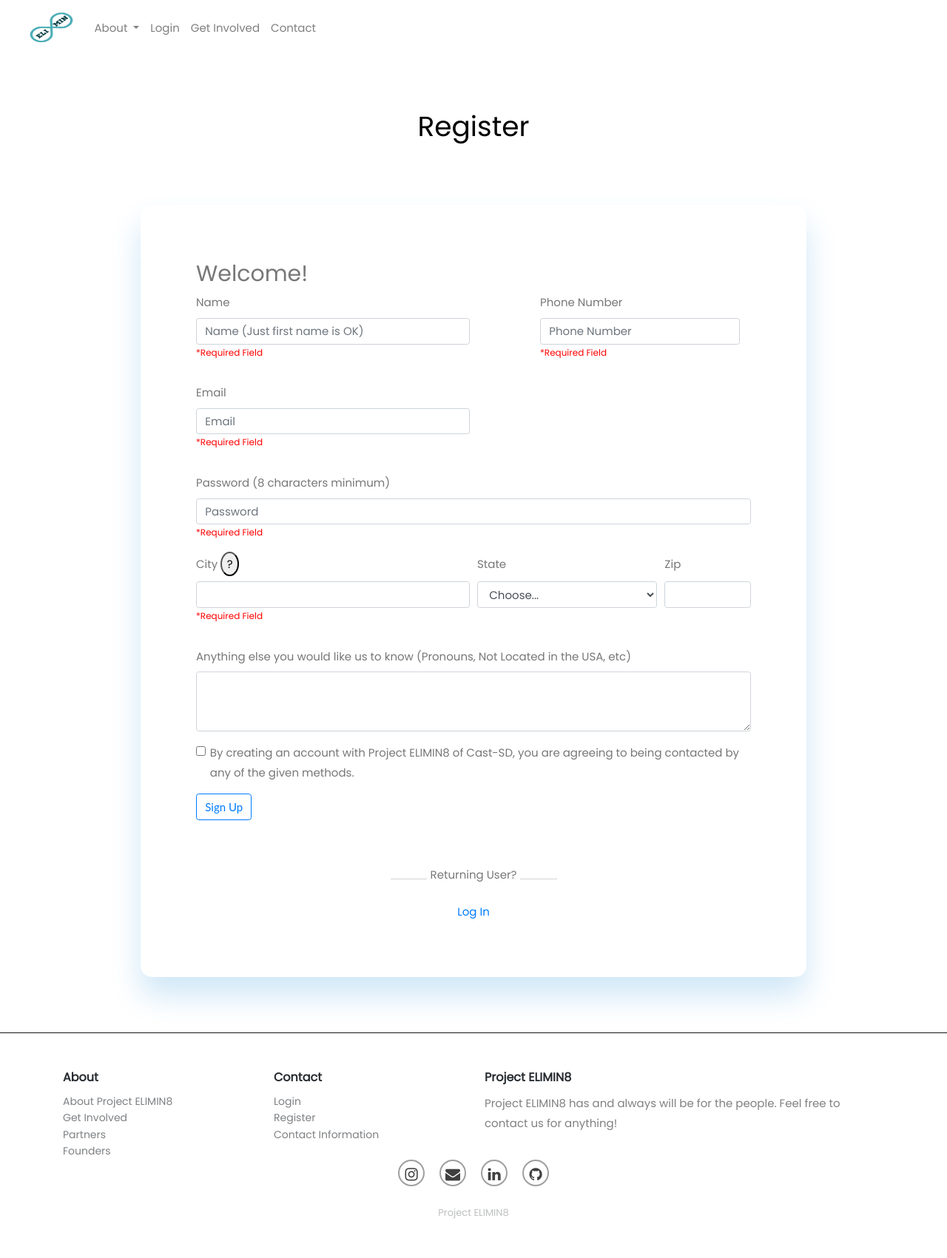
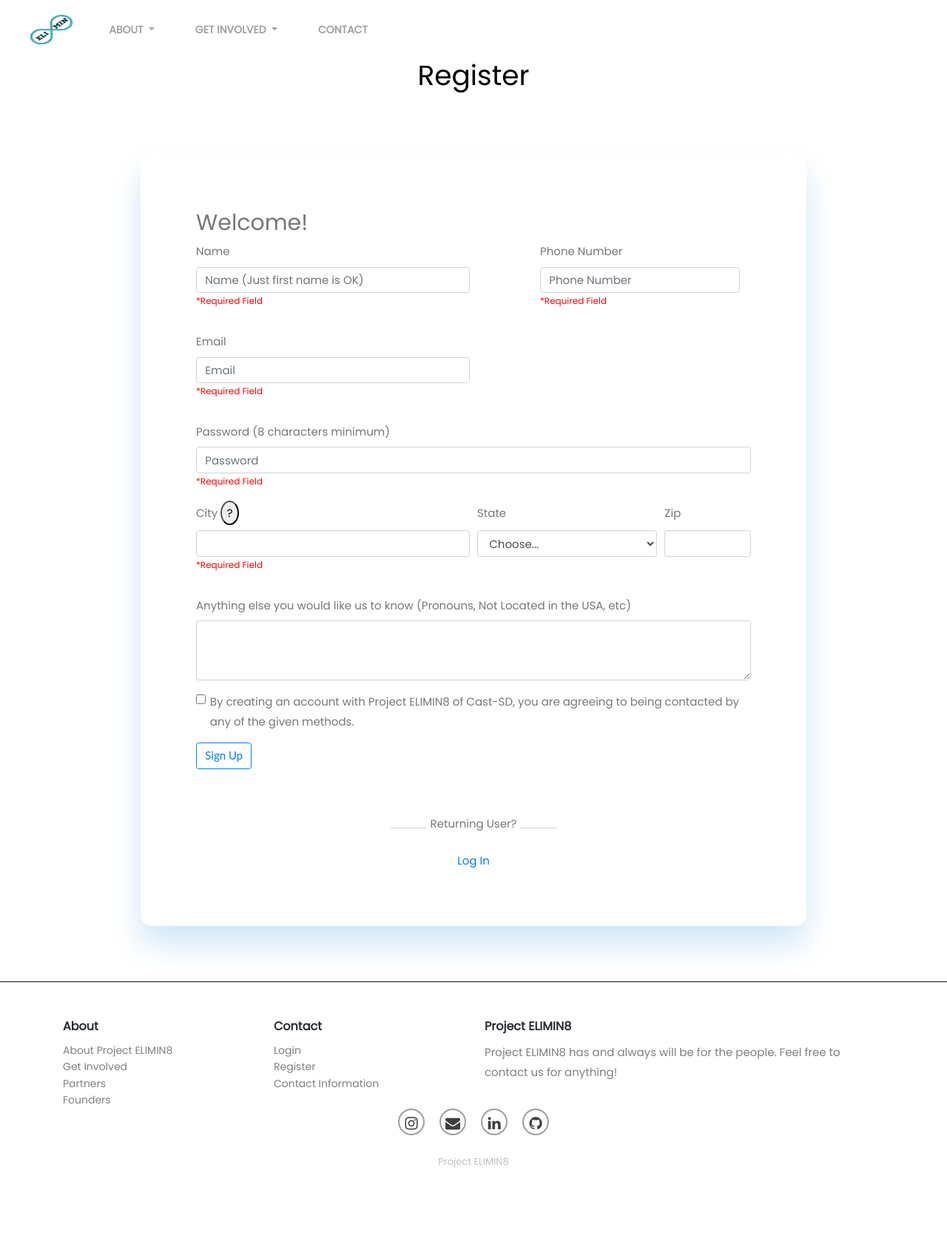
Before and after one commit to peacekeeper6/CastSD-Branch-Org, a Flask app: page /register in a window 1280 px wide. Shown: the whole page at 74% size. After the commit the page ends 1579 px from the top, so only its background shows below. Run offline with Flask 2, Linux system fonts and the light colour scheme; some libraries are stand-ins or nearby versions.

Commit message:
fix register navbar

```diff
--- a/Flaskenv/static/styles/register.css
+++ b/Flaskenv/static/styles/register.css
@@ -9,7 +9,7 @@ h1 {
     margin-bottom:5rem;
 }
 h2 {
-    margin-bottom:2rem
+    margin-bottom:5rem
 }
 container {
     padding-top:5rem;
@@ -73,7 +73,7 @@ span {
     margin: auto;
     text-align: center;
 } */
-a, .parent {
+#a, .parent {
     margin-bottom: 5rem
 }
 
--- a/Flaskenv/templates/layouts/navbar.html
+++ b/Flaskenv/templates/layouts/navbar.html
@@ -6,9 +6,41 @@
         z-index:999;
         top: 0;
     }
-    nav-link {
+    .nav-link {
         color: #000000;
     }
+    .nav-link {
+        font-weight: bold;
+        font-size: 14px;
+        text-transform: uppercase;
+        text-decoration: none;
+        color: #031D44;
+        padding: 20px 0px;
+        margin: 0px 20px;
+        display: inline-block;
+        position: relative;
+        opacity: 0.75;
+        }
+    .nav-link:hover {
+        opacity: 1;
+        }
+
+    .nav-link::before {
+        transition: 300ms;
+        height: 5px;
+        content: "";
+        position: absolute;
+        background-color: #031D44;
+        }
+
+    .nav-link::before {
+        width: 0%;
+        bottom: 10px;
+        }
+
+    .nav-link:hover::before {
+        width: 100%;
+        }
     {#light {#}
     {#    background-color: #FFFFFF;#}
     {#    color: #000000;#}
@@ -38,11 +70,21 @@
                     <a class="dropdown-item" href={{ url_for('founders') }}>Founders</a>
                 </div>
             </li>
+            <li class="nav-item dropdown">
+                <a class="nav-link dropdown-toggle" href="#" id="navbarDropdown" role="button" data-toggle="dropdown" aria-haspopup="true" aria-expanded="false">
+                    Get Involved
+                </a>
+                <div class="dropdown-menu" aria-labelledby="navbarDropdown">
+                    <a class="dropdown-item" href="{{ url_for('getinvolved') }}">Get Involved</a>
+                    <a class="dropdown-item" href="{{ url_for('login') }}">Log In</a>
+                    <a class="dropdown-item" href={{ url_for('register') }}>Register</a>
+                </div>
+            </li>
             <!-- url_for is a Jinja2 pre-processor that finds route from function name (def) -->
 {#            <a class="nav-link" href={{ url_for('index') }}></a>#}
-            <a class="nav-link" href="{{ url_for('login') }}">Login</a>
+            <!-- <a class="nav-link" href="{{ url_for('login') }}">Login</a> -->
             <!-- stub is shown using the name of the route -->
-            <a class="nav-link" href="{{ url_for('getinvolved') }}">Get Involved</a>
+            <!-- <a class="nav-link" href="{{ url_for('getinvolved') }}">Get Involved</a> -->
             <a class="nav-link" href="{{ url_for('contact') }}">Contact</a>
         </div>
     </div>
```
